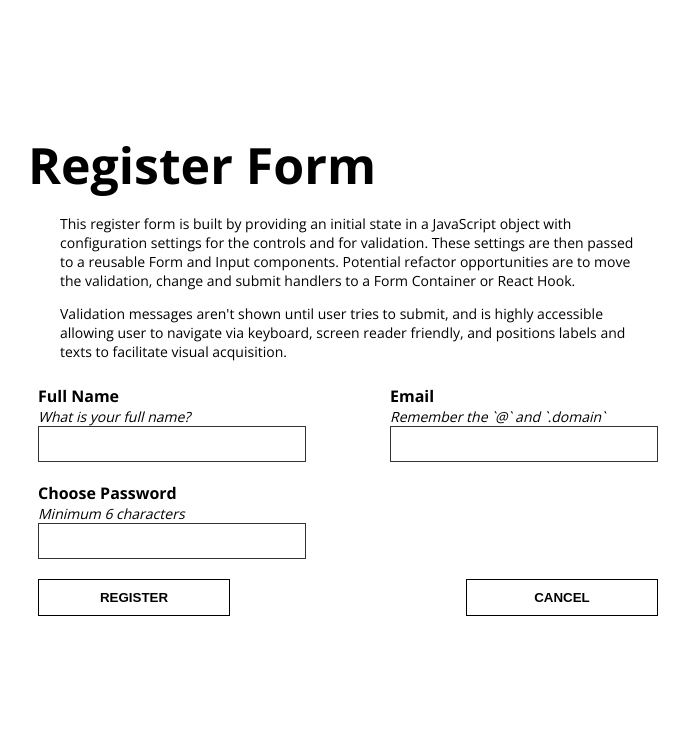
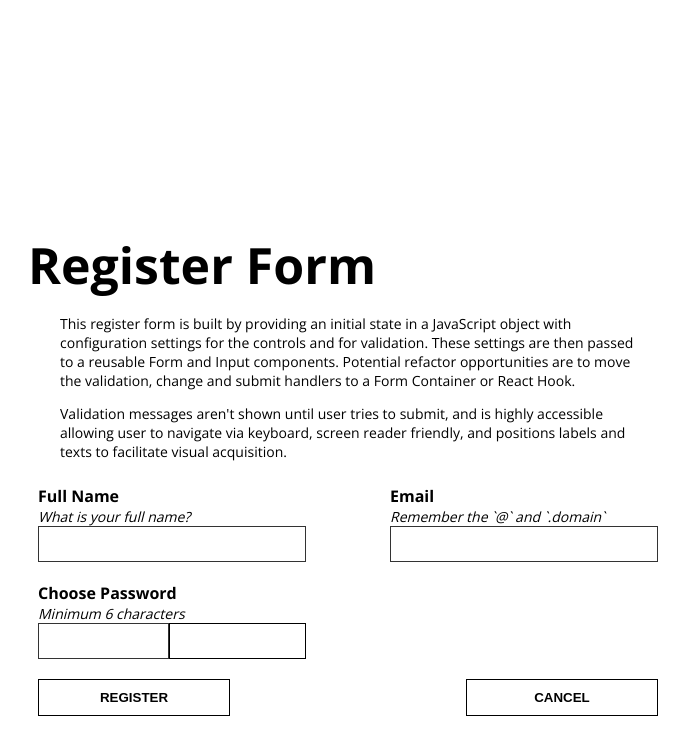
Before and after one commit to chiangs/react-d3-forms, a React (Create React App) app: page / in a window 1280 px wide. Shown: the top 754 px of the page, without its empty margins (292-981 px from the left). Built offline with nearby package versions, Linux system fonts and the light colour scheme.

Commit message:
app routing and Layout hoc

```diff
--- a/package.json
+++ b/package.json
@@ -6,6 +6,7 @@
     "d3": "5.9.1",
     "react": "^16.8.3",
     "react-dom": "^16.8.3",
+    "react-router-dom": "^4.3.1",
     "react-scripts": "2.1.5"
   },
   "scripts": {
--- a/src/App.js
+++ b/src/App.js
@@ -4,82 +4,14 @@ import Layout from './containers/Layout/Layout';
 import Register from './containers/Register/Register';
 
 class App extends Component {
-	state = {
-		// orderForm: {
-		// 	name: {
-		// 		label: 'Name',
-		// 		elementType: 'input',
-		// 		elementConfig: {
-		// 			type: 'text',
-		// 			placeholder: 'your name'
-		// 		},
-		// 		value: ''
-		// 	},
-		// 	email: {
-		// 		label: 'E-Mail',
-		// 		elementType: 'input',
-		// 		elementConfig: {
-		// 			type: 'email',
-		// 			placeholder: 'your email'
-		// 		},
-		// 		value: ''
-		// 	},
-		// 	country: {
-		// 		label: 'Country',
-		// 		elementType: 'input',
-		// 		elementConfig: {
-		// 			type: 'text',
-		// 			placeholder: 'Country'
-		// 		},
-		// 		value: ''
-		// 	},
-		// 	deliveryMethod: {
-		// 		label: 'Delivery Method',
-		// 		elementType: 'select',
-		// 		elementConfig: {
-		// 			type: 'select',
-		// 			options: [
-		// 				{ value: 'fastest', displayValue: 'Fastest' },
-		// 				{ value: 'cheapest', displayValue: 'Cheapest' }
-		// 			]
-		// 		},
-		// 		value: ''
-		// 	}
-		// }
-	};
-
-	// inputChangedHandler = (event, inputIdentifier) => {
-	// 	const updatedForm = {
-	// 		...this.state.orderForm
-	// 	};
-	// 	const updatedFormElement = { ...updatedForm[inputIdentifier] };
-	// 	updatedFormElement.value = event.target.value;
-	// 	updatedForm[inputIdentifier] = updatedFormElement;
-	// 	this.setState({ orderForm: updatedForm });
-	// };
-
-	// formSubmitHandler = event => {
-	// 	event.preventDefault();
-	// 	const formData = {};
-	// 	for (let elementIdentifier in this.state.orderForm) {
-	// 		formData[elementIdentifier] = this.state.orderForm[
-	// 			elementIdentifier
-	// 		].value;
-	// 	}
-	// 	const submitData = {
-	// 		formData
-	// 	};
-	// 	console.table(submitData);
-	// };
-
 	render() {
 		return (
 			<div className="App">
 				{/* Header with Nav*/}
 				{/* RouterLinks - LoginForm */}
-				{/* <Layout> */}
-				<Register />
-				{/* </Layout> */}
+				<Layout>
+					<Register />
+				</Layout>
 			</div>
 		);
 	}
--- a/src/components/Form/Input/Input.js
+++ b/src/components/Form/Input/Input.js
@@ -1,5 +1,6 @@
 import React from 'react';
 import css from './Input.module.css';
+import Button from '../../Button/Button';
 
 const Input = props => {
 	let inputElement = null;
@@ -20,7 +21,28 @@ const Input = props => {
 					onChange={props.changed}
 					id={props.id}
 					name={props.name}
+					type={props.elementType}
 				/>
+			);
+			break;
+		case 'password':
+			inputElement = (
+				<span className={css.PasswordInput}>
+					<input
+						className={inputClasses.join(' ')}
+						// {...props.elementConfig}
+						value={props.value}
+						onChange={props.changed}
+						id={props.id}
+						name={props.name}
+						type={
+							props.elementConfig.hidden
+								? props.elementType
+								: 'text'
+						}
+					/>
+					<Button />
+				</span>
 			);
 			break;
 		case 'textarea':
--- a/src/components/Form/Input/Input.module.css
+++ b/src/components/Form/Input/Input.module.css
@@ -54,6 +54,14 @@
 	border: var(--border-error);
 }
 
+.PasswordInput {
+	display: flex;
+}
+
+.PasswordInput input {
+	max-width: 80%;
+}
+
 @media (min-width: 1124px) {
 	.Input {
 		max-width: 45%;
--- a/src/containers/Layout/Layout.js
+++ b/src/containers/Layout/Layout.js
@@ -0,0 +1,19 @@
+import React, { Component } from 'react';
+import css from './Layout.module.css';
+
+export default class Layout extends Component {
+	state = {
+		openSideDrawer: false
+	};
+
+	render() {
+		const Fragment = React.Fragment;
+		return (
+			<Fragment>
+				{/* Toolbar */}
+				{/* Sidedrawer */}
+				<main className={css.Main}>{this.props.children}</main>
+			</Fragment>
+		);
+	}
+}
--- /dev/null
+++ b/src/containers/Layout/Layout.module.css
@@ -0,0 +1,3 @@
+.Main {
+	margin-top: 100px;
+}
--- a/src/containers/Register/_Register-form-settings.js
+++ b/src/containers/Register/_Register-form-settings.js
@@ -30,9 +30,10 @@ export const RegisterForm = {
 	password: {
 		label: 'Choose Password',
 		hint: 'Minimum 6 characters',
-		elementType: 'input',
+		elementType: 'password',
 		elementConfig: {
-			type: 'password'
+			type: 'password',
+			hidden: true
 		},
 		value: '',
 		validation: {
--- a/src/index.js
+++ b/src/index.js
@@ -3,8 +3,15 @@ import ReactDOM from 'react-dom';
 import './index.css';
 import App from './App';
 import * as serviceWorker from './serviceWorker';
+import { BrowserRouter } from 'react-router-dom';
 
-ReactDOM.render(<App />, document.getElementById('root'));
+const app = (
+    <BrowserRouter>
+        <App />
+    </BrowserRouter>
+)
+
+ReactDOM.render(app, document.getElementById('root'));
 
 // If you want your app to work offline and load faster, you can change
 // unregister() to register() below. Note this comes with some pitfalls.
```
Also changed, not shown: 1 other file (tests, documents, lock files or other folders).
